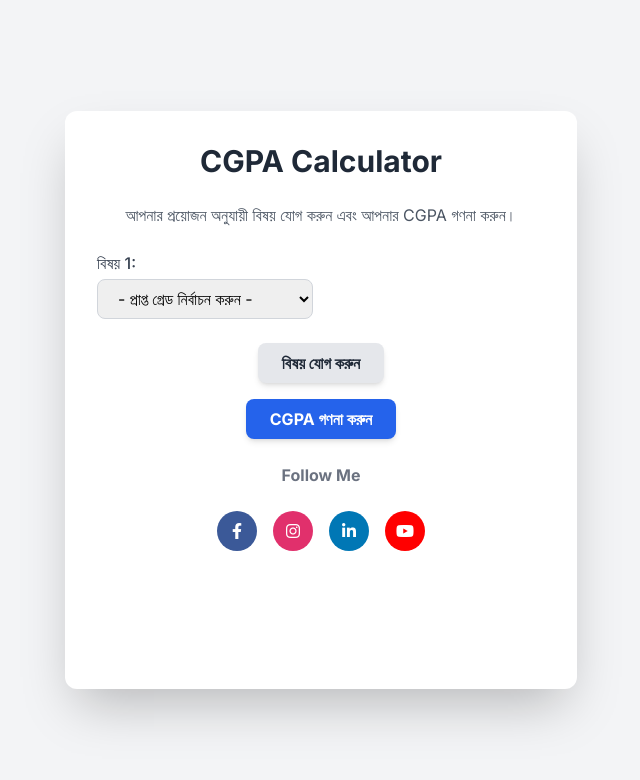
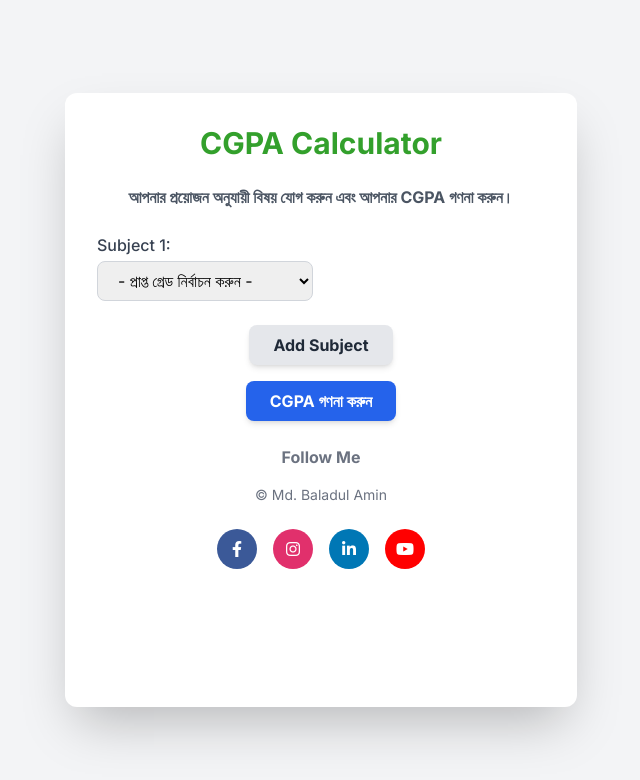
Before and after one commit to baladulamin99/Honours-CGPA-Calculator, a plain HTML site: page index.html in a window 1280 px wide. Shown: the whole page, without its empty margins (319-959 px from the left). Drawn offline with nearby package versions, Linux system fonts and the light colour scheme.

Commit message:
Update index.html

```diff
--- a/index.html
+++ b/index.html
@@ -48,14 +48,14 @@
 </head>
 <body class="flex items-center justify-center min-h-screen p-4">
     <div class="bg-white p-8 rounded-xl shadow-2xl w-full max-w-lg">
-        <h1 class="text-3xl font-bold text-gray-800 mb-6 text-center">CGPA Calculator</h1>
-        <p class="text-gray-600 mb-6 text-center">আপনার প্রয়োজন অনুযায়ী বিষয় যোগ করুন এবং আপনার CGPA গণনা করুন।</p>
+        <h1 class="text-3xl font-bold mb-6 text-center" style="color: #33A02C;">CGPA Calculator</h1>
+        <p class="text-gray-600 mb-6 text-center font-bold">আপনার প্রয়োজন অনুযায়ী বিষয় যোগ করুন এবং আপনার CGPA গণনা করুন।</p>
 
         <div id="grades-container" class="grid grid-cols-1 sm:grid-cols-2 gap-4 mb-6">
             <!-- Initial grade selection box -->
             <div class="flex items-end space-x-2 subject-entry" id="subject-1">
                 <div class="flex-grow flex flex-col">
-                    <label for="gradeSelect-1" class="text-gray-700 font-medium mb-1">বিষয় 1:</label>
+                    <label for="gradeSelect-1" class="text-gray-700 font-medium mb-1">Subject 1:</label>
                     <select id="gradeSelect-1" class="grade-select w-full px-4 py-2 border border-gray-300 rounded-lg focus:outline-none focus:ring-2 focus:ring-blue-500 transition duration-200">
                         <option value="">- প্রাপ্ত গ্রেড নির্বাচন করুন -</option>
                         <option value="4">A+</option>
@@ -75,7 +75,7 @@
 
         <div class="flex justify-center mb-4">
             <button id="addSubjectButton" class="bg-gray-200 text-gray-800 font-bold py-2 px-6 rounded-lg shadow-md hover:bg-gray-300 focus:outline-none focus:ring-2 focus:ring-gray-400 transition duration-200">
-                বিষয় যোগ করুন
+                Add Subject
             </button>
         </div>
 
@@ -86,6 +86,7 @@
         </div>
 
         <p class="credit text-center text-gray-500 mb-4 font-bold">Follow Me</p>
+        <p class="text-center text-gray-500 text-sm mt-1">© Md. Baladul Amin</p>
 
         <div class="follow-buttons">
             <!-- Facebook button with Font Awesome icon -->
@@ -132,7 +133,7 @@
                     const deleteButton = entry.querySelector('.delete-button');
 
                     if (label) {
-                        label.textContent = `বিষয় ${subjectNumber}:`;
+                        label.textContent = `Subject ${subjectNumber}:`;
                     }
                     if (select) {
                         select.id = `gradeSelect-${subjectNumber}`;
@@ -156,7 +157,7 @@
                 const label = document.createElement('label');
                 label.htmlFor = `gradeSelect-${subjectNumber}`;
                 label.className = "text-gray-700 font-medium mb-1";
-                label.textContent = `বিষয় ${subjectNumber}:`;
+                label.textContent = `Subject ${subjectNumber}:`;
 
                 const select = document.createElement('select');
                 select.id = `gradeSelect-${subjectNumber}`;
```
